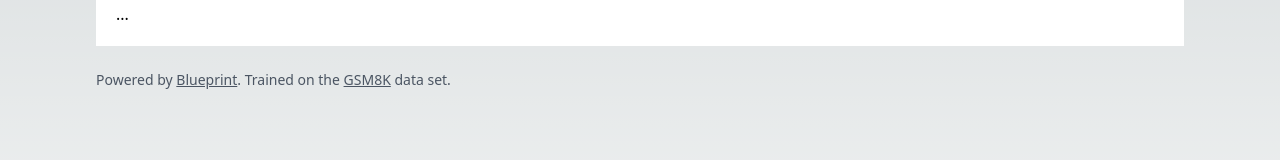
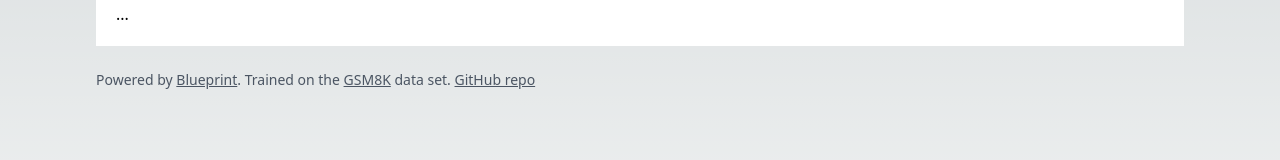
Before and after one commit to relph/flanq-a, a Next.js app: page / in a window 1280 px wide. Shown: the part 226-386 px from the top of the page. Built offline with nearby package versions, Linux system fonts and the light colour scheme.

Commit message:
link to repo

```diff
--- a/pages/index.js
+++ b/pages/index.js
@@ -73,7 +73,14 @@ export default function Home() {
             >
               GSM8K
             </a>{" "}
-            data set.
+            data set.{" "}
+            <a
+              href="https://github.com/relph/flanqanda"
+              target="_blank"
+              className="underline"
+            >
+              GitHub repo
+            </a>
           </p>
         </div>
       </main>
```
